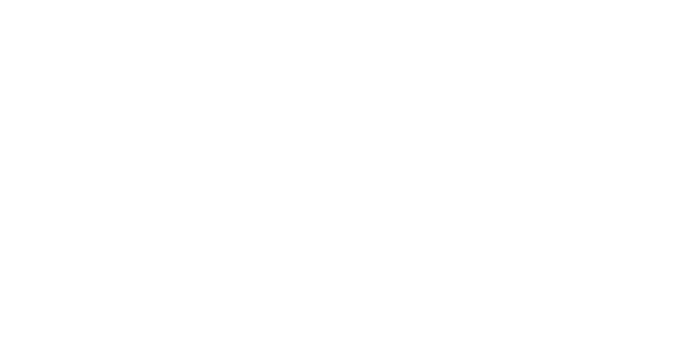
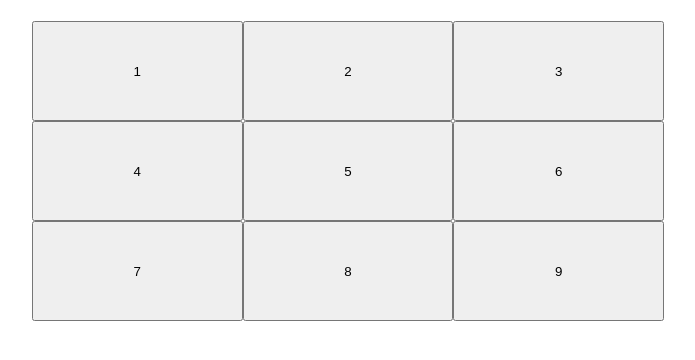
Before and after one commit to odilson-dev/tic-tac-toe-js, a plain HTML site: page index.html in a window 1280 px wide. Shown: the whole page, without its empty margins (292-987 px from the left). Drawn offline with Linux system fonts and the light colour scheme.

Commit message:
Add the screen controller

```diff
--- a/index.html
+++ b/index.html
@@ -7,5 +7,10 @@
     <script type="module" src="javascript/script.js" defer></script>
     <link rel="stylesheet" href="style/style.css" />
   </head>
-  <body></body>
+  <body>
+    <div class="content">
+      <h1 class="turn"></h1>
+      <div class="board"></div>
+    </div>
+  </body>
 </html>
--- a/javascript/gameboard.js
+++ b/javascript/gameboard.js
@@ -1,5 +1,5 @@
 export function GameBoard() {
-  const gameBoard = { 1: 1, 2: 1, 3: 3, 4: 4, 5: 5, 6: 6, 7: 7, 8: 8, 9: 9 };
+  const gameBoard = { 1: 1, 2: 2, 3: 3, 4: 4, 5: 5, 6: 6, 7: 7, 8: 8, 9: 9 };
   // Check whether 3 cases have the same value
   const checkRows = (elem1, elem2, elem3) => {
     return elem1 === elem2 ? elem2 === elem3 : false;
--- a/javascript/script.js
+++ b/javascript/script.js
@@ -1,11 +1,37 @@
 import { GameBoard } from "./gameboard.js";
-import { Player } from "./player.js";
 
-const board = GameBoard();
+function screenController() {
+  const boardDiv = document.querySelector(".board");
+  const board = GameBoard();
 
-board.show_board();
+  const theBoard = board.getGameBoard();
+  console.log(theBoard);
+  for (const key in theBoard) {
+    const value = theBoard[key];
+    const caseButton = document.createElement("button");
+    caseButton.textContent = value;
+    caseButton.classList.add("case");
+    boardDiv.appendChild(caseButton);
+  }
 
-const player1 = Player("John", "X");
-const player2 = Player("Sophia", "O");
+  for (const element of theBoard) {
+  }
+}
 
-console.log(board.checkVictory());
+screenController();
+
+// board.show_board();
+
+// const player1 = Player("John", "X");
+// const player2 = Player("Sophia", "O");
+
+// let currentPlayer = player1;
+// while (!board.checkVictory()) {
+//   board.setGameBoard(currentPlayer.playRound(), currentPlayer.token);
+//   board.show_board();
+//   // Change the currentPlayer for each round
+//   currentPlayer === player1
+//     ? (currentPlayer = player2)
+//     : (currentPlayer = player1);
+// }
+// console.log("Game Over");
--- a/style/style.css
+++ b/style/style.css
@@ -0,0 +1,7 @@
+.board {
+  margin: auto;
+  width: 50%;
+  display: grid;
+  grid-template-columns: repeat(3, 1fr);
+  grid-template-rows: repeat(3, 100px);
+}
```
